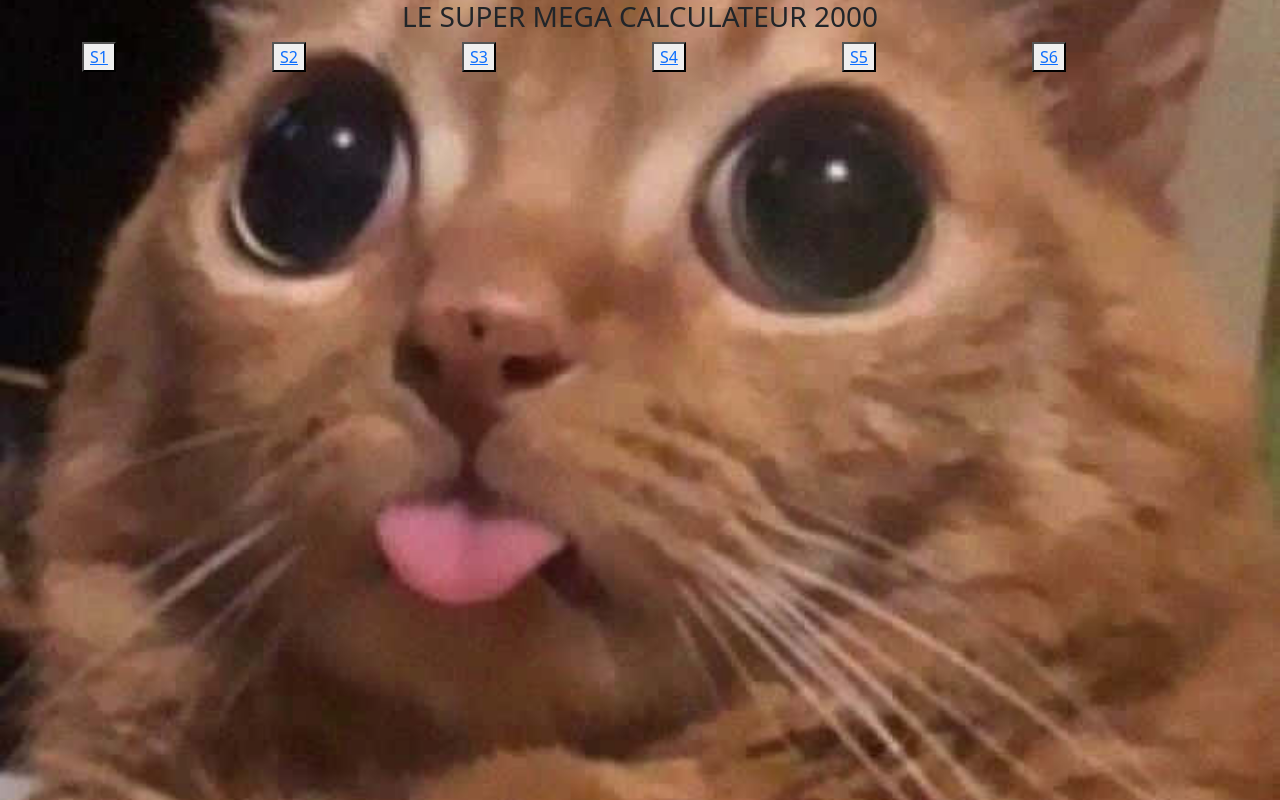
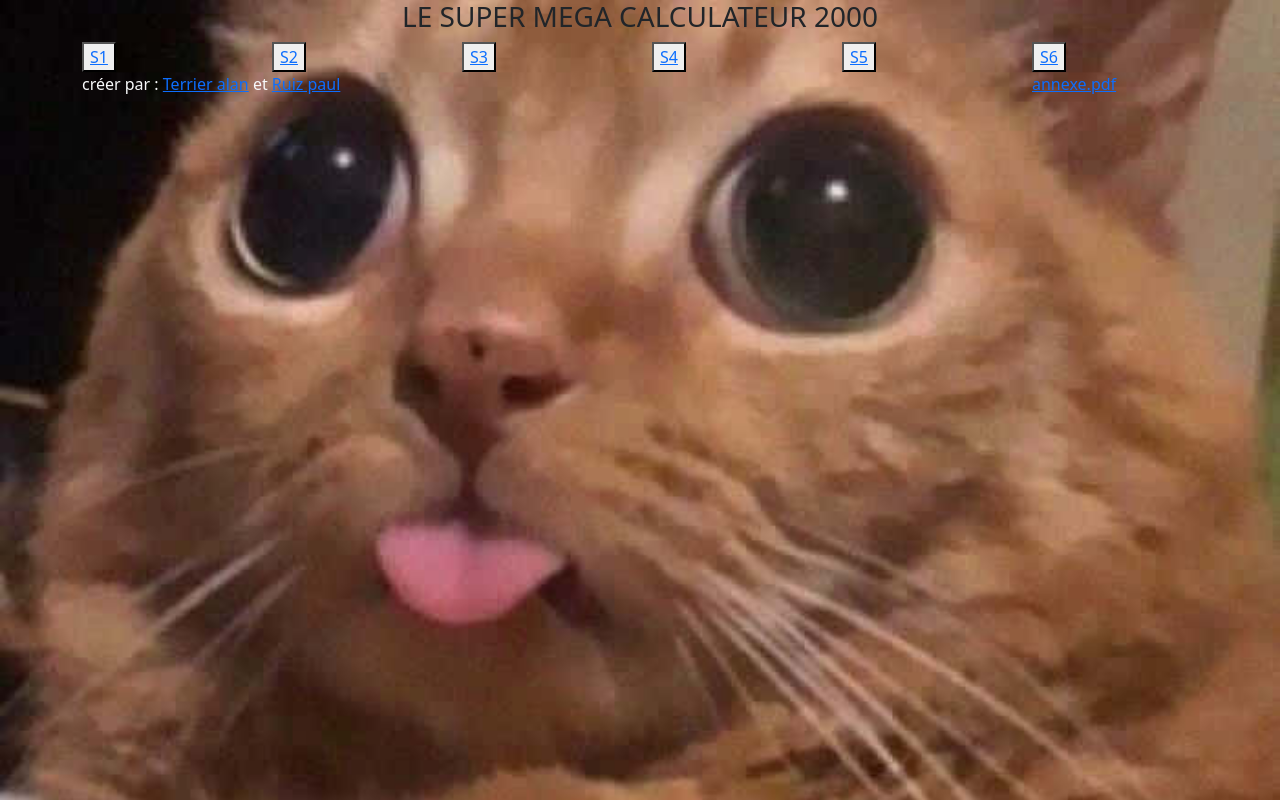
Before and after one commit to Politau/Projet_calculateur, a plain HTML site: page index.html in a window 1280 px wide. Drawn offline with nearby package versions, Linux system fonts and the light colour scheme.

Commit message:
modif feur2

```diff
--- a/index.html
+++ b/index.html
@@ -46,4 +46,16 @@
     </div>
 </div>
 </body>
+<footer>
+    <div class="container">
+        <div class="row">
+            <div class="col-10">
+                <p class="text-light">créer par : <a class="signature" href="https://webinfo.iutmontp.univ-montp2.fr/~terriera/portfolio/">Terrier alan</a> et <a class="signature" href="file:///C:/Users/pauli/Desktop/Projet%20perso/portefolio/Portefolio/index.html">Ruiz paul</a> </p>
+            </div>
+            <div class="col-2">
+                <a href="info_referentiel_informatique.pdf">annexe.pdf</a>
+            </div>
+        </div>
+    </div>
+</footer>
 </html>
```
Also changed, not shown: css/style.css (line endings or trailing spaces).
